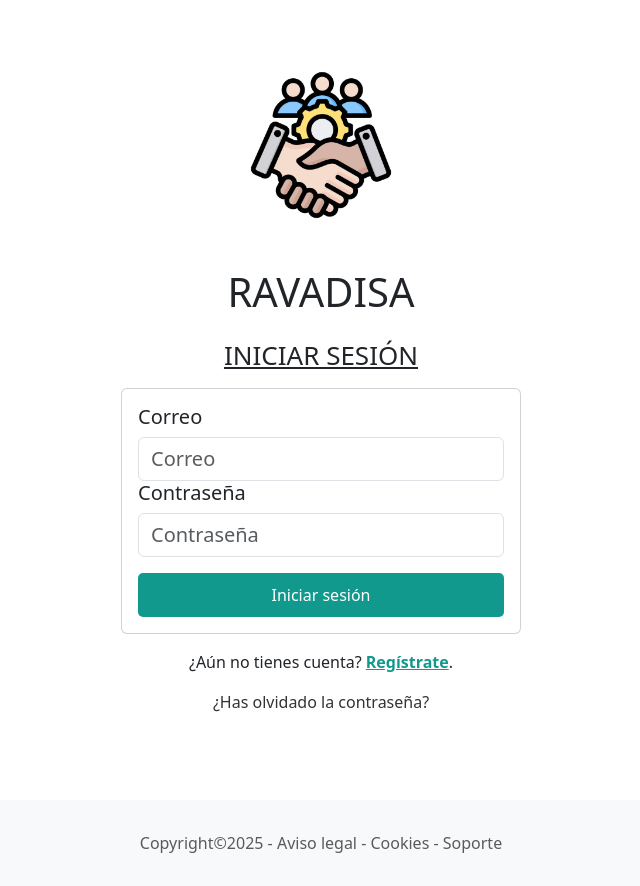
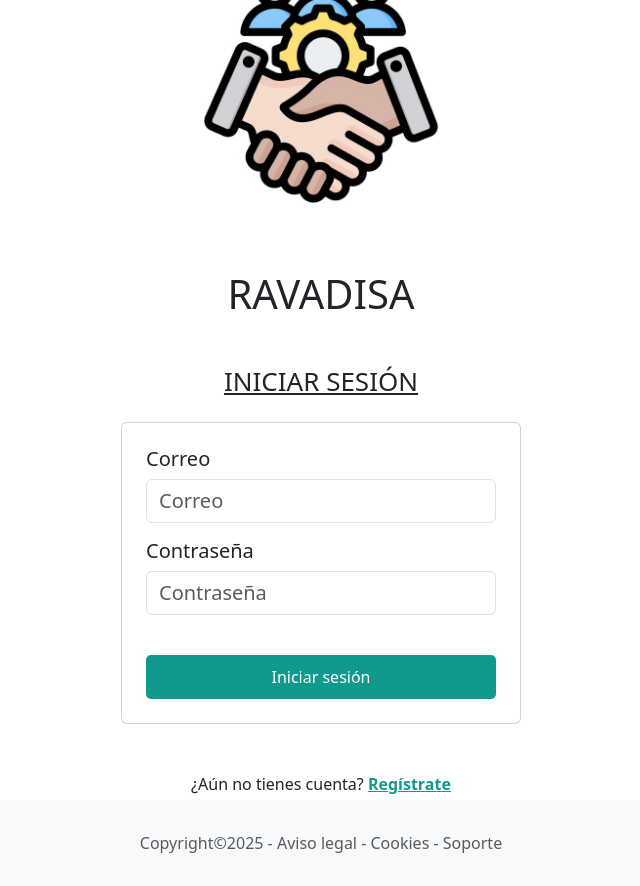
Before and after one commit to dianamm-dev/crm-empleados, an Angular app: page /login in a window 1280 px wide. Shown: the whole page, without its empty margins (319-959 px from the left). Built offline with nearby package versions, Linux system fonts and the light colour scheme.

Commit message:
mejora apariencia login

```diff
--- a/src/app/auth/components/login/login.component.html
+++ b/src/app/auth/components/login/login.component.html
@@ -1,18 +1,19 @@
 <div class="container">
   <div class="form-container">
-    <div class="company-info text-center mb-4">
-      <img src="/logoEmpresa.jpg" alt="RAVADISA Logo" class="company-logo mb-2" />
+    <div class="company-info text-center mb-5">
+      <img src="/logoEmpresa.jpg" alt="RAVADISA Logo" class="company-logo img-fluid mb-4" style="max-width: 250px;" />
+
       <h1 class="company-name">RAVADISA</h1>
     </div>
 
-    <h4 class="text-center mb-3">INICIAR SESIÓN</h4>
+    <h4 class="text-center mb-4">INICIAR SESIÓN</h4>
 
     <div *ngIf="loginError" class="alert alert-danger">
       <p>¡Credenciales incorrectas! Por favor, intenta nuevamente.</p>
     </div>
 
-    <form class="form card p-3" [formGroup]="form" (ngSubmit)="onSubmit()">
-      <div>
+    <form class="form card p-4" [formGroup]="form" (ngSubmit)="onSubmit()">
+      <div class="mb-3">
         <label class="font-weight-bold h5">Correo</label>
         <input class="form-control input-large" type="email" formControlName="email" placeholder="Correo" required />
         <div *ngIf="form.controls.email.invalid && form.controls.email.touched" class="error-message">
@@ -22,7 +23,7 @@
         </div>
       </div>
 
-      <div>
+      <div class="mb-4">
         <label class="font-weight-bold h5">Contraseña</label>
         <input class="form-control input-large" type="password" formControlName="password" placeholder="Contraseña"
           required />
@@ -34,7 +35,7 @@
         </div>
       </div>
 
-      <button class="btn btn-primary mt-3" type="submit" [disabled]="isSubmitting">
+      <button class="btn btn-primary w-100 mt-3" type="submit" [disabled]="isSubmitting">
         {{ isSubmitting ? 'Iniciando sesión...' : 'Iniciar sesión' }}
       </button>
     </form>
@@ -45,10 +46,10 @@
       </div>
     </div>
 
-    <div class="extra-options text-center mt-3">
-      <p>
+    <div class="extra-options text-center mt-5">
+      <p class="mb-2">
         ¿Aún no tienes cuenta?
-        <a routerLink="/register" class="register-link">Regístrate</a>.
+        <a routerLink="/register" class="register-link">Regístrate</a>
       </p>
       <p>
         <a routerLink="/password" class="forgot-password">¿Has olvidado la contraseña?</a>
```
